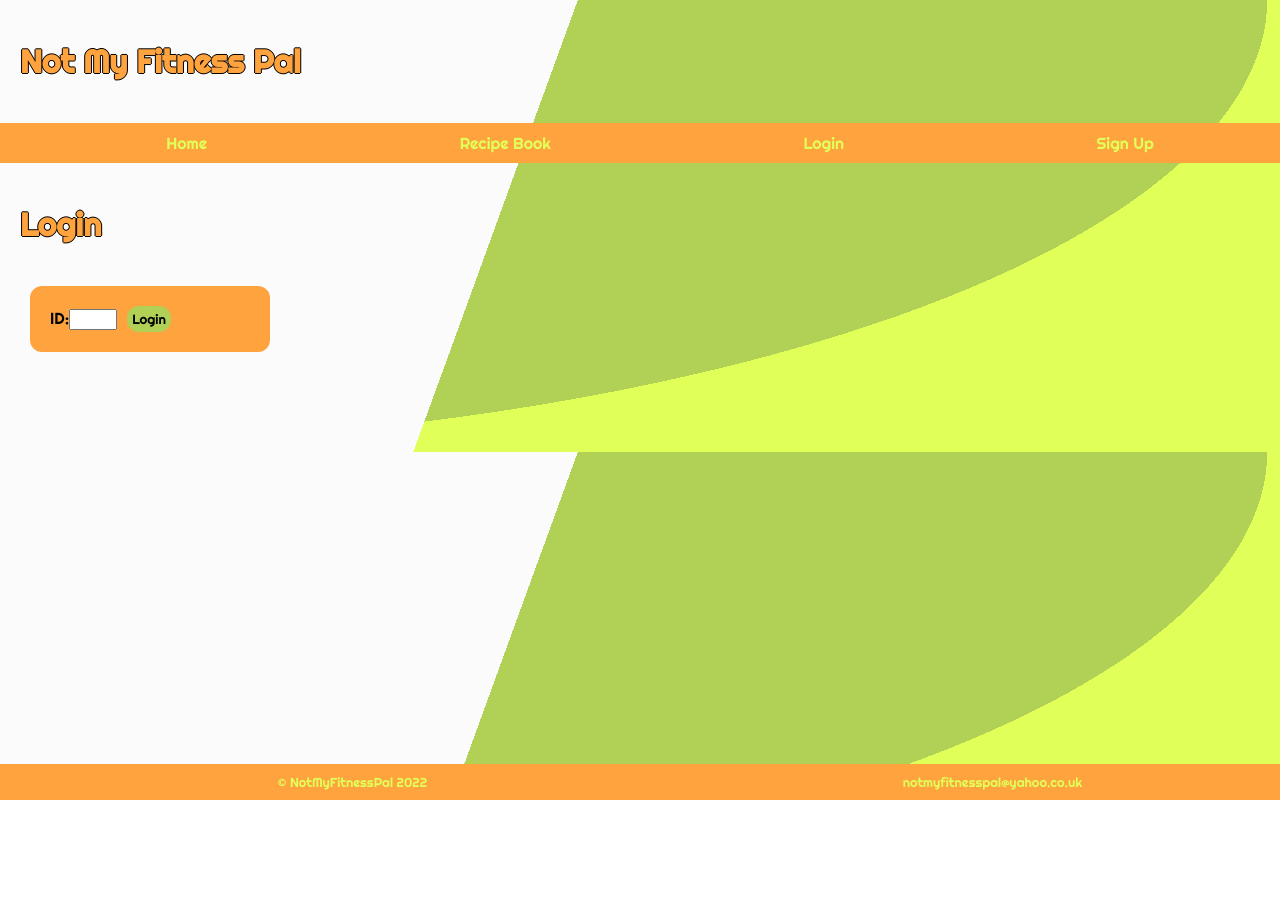
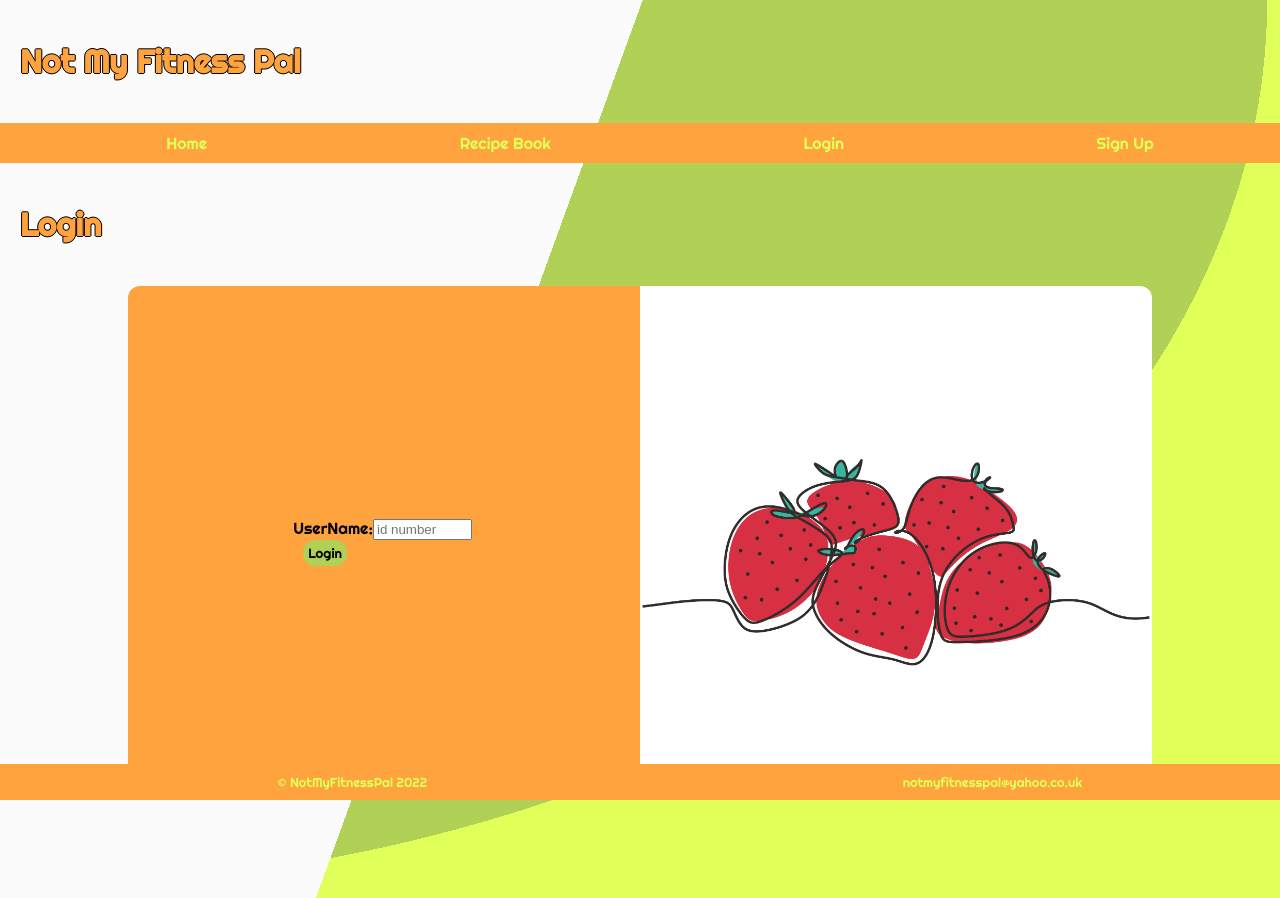
Before and after one commit to RobynGar/fitness_front_end, a React (Create React App) app in the folder front_end_fitness_app/: page /Login in a window 1280 px wide. Before the commit the page ends 800 px from the top, so only its background shows below. Built offline with nearby package versions, Linux system fonts and the light colour scheme; no server answers.

Commit message:
css form with image

```diff
--- a/front_end_fitness_app/src/App.css
+++ b/front_end_fitness_app/src/App.css
@@ -137,7 +137,7 @@ h1{
   margin-left: 30px;
 }
 form{
-  margin-left: 30px;
+  margin: auto;
 }
 .submitButton{
   margin-left: 10px;
@@ -169,11 +169,16 @@ form{
   background: linear-gradient(110deg, #fbfbfb 40%, rgba(0, 0, 0, 0) 30%), radial-gradient(farthest-corner at 0% 0%, #b1d056 70%, #e0ff59 70%);
   margin-bottom: 100px;
 } */
+.formContainer{
+  background-color: var(--orange);
+  width:80%;
+  border-radius: 12px;
+  display: flex;
+  margin: auto;
+}
 .form{
-  background-color: var(--orange);
-  width:200px;
-  padding:20px;
-  border-radius: 12px;
+  align-items: flex-start;
+    margin:auto;
 }
 #login-button{
   margin-left: 10px;
@@ -184,3 +189,15 @@ form{
   align-items: center;
   background-color: var(--heading-colour);
 }
+input[type=number] {
+
+  width: 50%;
+}
+.strawberry{
+  height: auto;
+  width: 50%;
+  border-bottom-right-radius: 12px;
+  border-top-right-radius: 12px;
+
+
+}
--- a/front_end_fitness_app/src/Login.js
+++ b/front_end_fitness_app/src/Login.js
@@ -1,5 +1,6 @@
 import React, { useContext, useRef, useState } from 'react';
 import { UserContext } from './UserContext';
+import strawberryHomePic from './assets/strawberryHomePic.png';
 
 const Login = ({peopleList, recipeList}) => {
 
@@ -18,14 +19,17 @@ const Login = ({peopleList, recipeList}) => {
     return (
         <>
             <h1>Login</h1>
-            <form className="form" onSubmit={() => {
+            <div className="formContainer">
+            <form  className="form" onSubmit={() => {
                 // console.log(user.id);
                 login(id)
             }}>
-                <label htmlFor="id">ID:</label>
-                <input onChange={handleIdChange} name="id" type="number" min={1} max={peopleList.length} required={true} ref={idRef} />
+                <label htmlFor="id">UserName:</label>
+                <input onChange={handleIdChange} placeholder="id number" name="id" type="number" min={1} max={peopleList.length} required={true} ref={idRef} />
             <input id="login-button" type="submit" value="Login"/>
             </form>
+            <img className="strawberry" src={strawberryHomePic} />
+            </div>
         </>
     )
 }
```
